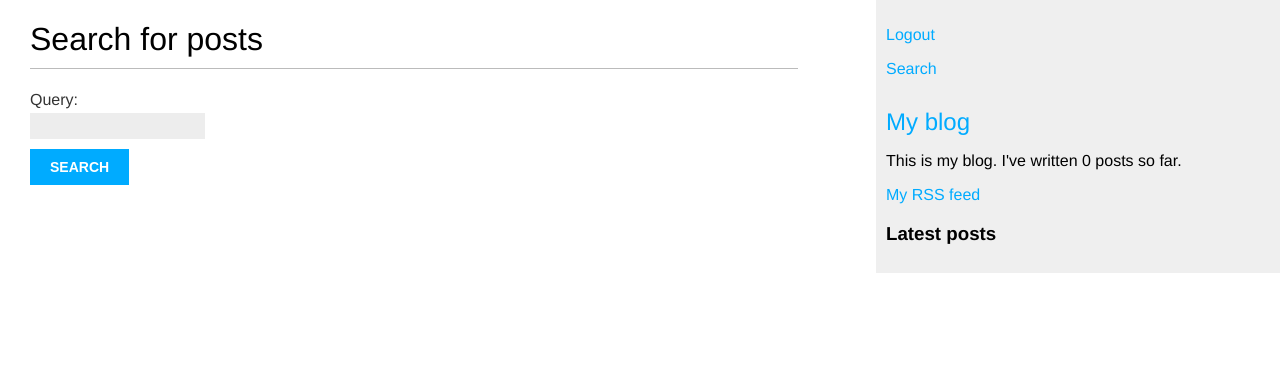
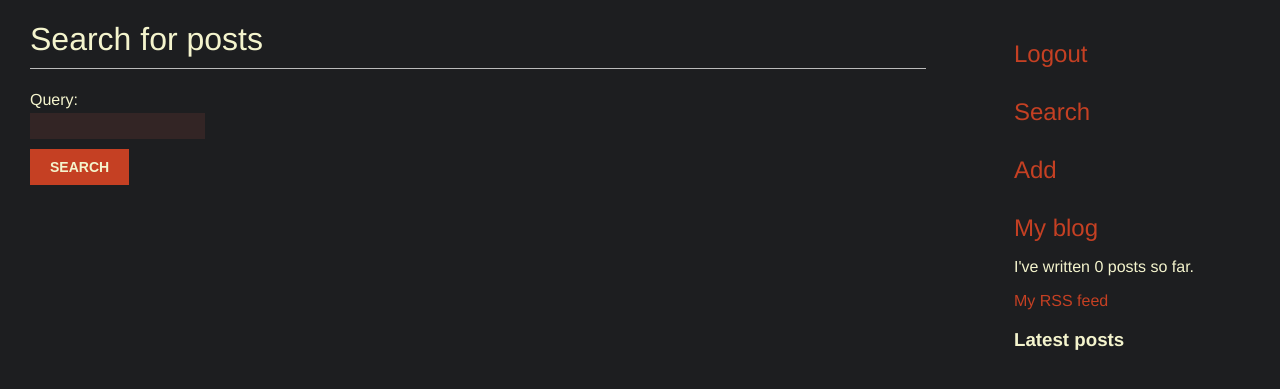
Before and after one commit to JamesSab1/raspberrypi-project, a Django app: page /blog/search/ in a window 1280 px wide. Shown: the top 389 px of the page. Run offline with Django 3.2, Linux system fonts and the light colour scheme; the visitor is signed in with stand-in values (Sample User, id 1); data that the repository does not hold is empty.

Commit message:
css, add and tidy up

```diff
--- a/blog/forms.py
+++ b/blog/forms.py
@@ -14,7 +14,7 @@ class EmailPostForm(forms.Form):
 class CommentForm(forms.ModelForm):
     class Meta:
         model = Comment
-        fields = ('name', 'email', 'body')
+        fields = ('body',)
 
 
 class SearchForm(forms.Form):
--- a/blog/models.py
+++ b/blog/models.py
@@ -27,7 +27,7 @@ class Post(models.Model):
     created = models.DateTimeField(auto_now_add=True)
     updated = models.DateTimeField(auto_now=True)
     status = models.CharField(max_length=10, choices=STATUS_CHOICES,
-                              default='draft')
+                              default='published')
     objects = models.Manager()  # default manager
     published = PublishedManager()  # custom manager
     tags = TaggableManager()
--- a/blog/static/css/blog.css
+++ b/blog/static/css/blog.css
@@ -1,12 +1,18 @@
 body {
+    background: #1d1e20;
+    color: #f4f4cd;
     margin:0;
     padding:0;
     font-family:helvetica, sans-serif;
 }
 
 a {
-    color:#00abff;
+    color:#c54023;
     text-decoration:none;
+}
+
+a:hover{
+    font-weight:bold;
 }
 
 h1 {
@@ -22,17 +28,18 @@ h2 {
 
 #content {
     float:left;
-    width:60%;
+    width:70%;
     padding:0 0 0 30px;
 }
 
 #sidebar {
+    background: #1d1e20;
     float:right;
-    width:30%;
+    width:20%;
     padding:10px;
-    background:#efefef;
     height:100%;
 }
+
 
 p.date {
     color:#ccc;
@@ -51,22 +58,23 @@ p.date {
 label {
     float:left;
     clear:both;
-    color:#333;
+    color:#f4f4cd;;
     margin-bottom:4px;
 }
 input, textarea {
     clear:both;
     float:left;
     margin:0 0 10px;
-    background:#ededed;
+    background:#332525;
     border:0;
     padding:6px 10px;
     font-size:12px;
+    color:#f4f4cd;
 }
 input[type=submit] {
     font-weight:bold;
-    background:#00abff;
-    color:#fff;
+    background:#c54023;
+    color:#f4f4cd;
     padding:10px 20px;
     font-size:14px;
     text-transform:uppercase;
@@ -83,7 +91,7 @@ input[type=submit] {
     padding:10px;
 }
 .comment:nth-child(even) {
-    background:#efefef;
+    background:#1d1e20;
 }
 .comment .info {
     font-weight:bold;
--- a/blog/templates/base.html
+++ b/blog/templates/base.html
@@ -14,10 +14,11 @@
 
     {% if request.user.is_authenticated %}
     <div id="sidebar">
-            <p><a href="{% url 'blog:logout' %}">Logout</a></p>
-            <p><a href="{% url 'blog:search' %}">Search</a></p>
+            <h2><a href="{% url 'blog:logout' %}">Logout</a></h2>
+            <h2><a href="{% url 'blog:search' %}">Search</a></h2>
+            <h2><a href="/admin/blog/post/add/">Add</a></h2>
         <h2><a href="{% url 'blog:post_list' %}">My blog</a></h2>
-            <p>This is my blog. I've written {% total_posts %} posts so far.</p>
+            <p>I've written {% total_posts %} posts so far.</p>
             <p><a href="{% url 'blog:post_feed' %}">My RSS feed</a></p>
 
 
--- a/blog/urls.py
+++ b/blog/urls.py
@@ -15,8 +15,9 @@ urlpatterns = [
     url(r'^(?P<year>\d{4})/(?P<month>\d{2})/(?P<day>\d{2})/(?P<post>[-\w]+)/$',
         views.post_detail, name='post_detail'),
     url(r'^(?P<post_id>\d+)/share/$', views.post_share, name='post_share'),
-    url(r'^tag/(?P<tag_slug>[-\w]+)/$', views.post_list, name='post_list_by_tag'),
+    url(r'^tag/(?P<tag_slug>[-\w]+)/$',
+        views.post_list, name='post_list_by_tag'),
     url(r'^feed/$', LatestPostsFeed(), name='post_feed'),
-    url(r'^search/$', views.search, name='search')
+    url(r'^search/$', views.search, name='search'),
 
 ]
--- a/blog/views.py
+++ b/blog/views.py
@@ -4,6 +4,8 @@ from django.core.paginator import Paginator, EmptyPage, PageNotAnInteger
 from django.core.mail import send_mail
 from django.db.models import Count
 from django.contrib.auth.decorators import login_required
+from django.http import HttpResponseRedirect
+from django.core.urlresolvers import reverse
 
 from taggit.models import Tag
 
@@ -107,7 +109,7 @@ def post_share(request, post_id):
 #     results = Post.objects.filter(body__icontains=query)
 #     return render(request, 'blog/post/search.html', {'results': results})
 
-
+@login_required
 def search(request):
     form = SearchForm()
     cd = None
@@ -123,4 +125,5 @@ def search(request):
             # count total results
             total_results = results.count()
     return render(request, 'blog/post/search.html',
-                  {'form': form, 'cd': cd, 'results': results, 'total_results': total_results})
+                  {'form': form, 'cd': cd, 'results': results,
+                   'total_results': total_results})
--- a/my_website/urls.py
+++ b/my_website/urls.py
@@ -27,5 +27,6 @@ urlpatterns = [
                            namespace='blog',
                            app_name='blog')),
     url(r'^sitemap\.xml$', sitemap, {'sitemaps': sitemaps}, name='django.contrib.sitemaps.views.sitemap'),
-    url(r'^accounts/', include('blog.urls'))
+    url(r'^accounts/', include('blog.urls')),
+    url(r'^$', include('blog.urls')),
 ]
```
Also changed, not shown: blog/templates/blog/base.html (+5 -3 lines), blog/templates/blog/post/detail.html (+2 -9 lines), my_website/settings.py (+5 -5 lines), requirements.txt (added, +21 -0 lines), blog/migrations/0004_auto_20180414_1406.py (added), blog/migrations/0005_auto_20180414_1612.py (added), blog/migrations/0006_auto_20180414_1622.py (added), 2 other files.
